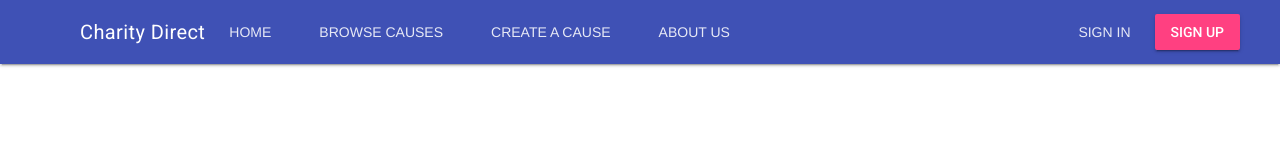
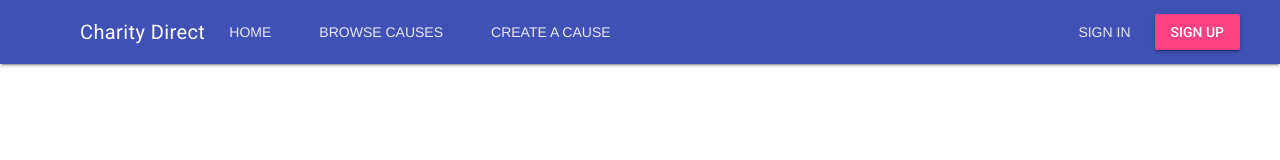
Before and after one commit to JCobbles/no-biene, a website: page public/index.html in a window 1280 px wide. Shown: the top 160 px of the page. Drawn offline with nearby package versions, Linux system fonts and the light colour scheme; some packages are replaced by stand-ins of ours; no server answers.

Commit message:
removed About us

```diff
--- a/public/index.html
+++ b/public/index.html
@@ -46,7 +46,7 @@
                         <a class="mdl-navigation__link mdl-typography--text-uppercase" href="#/">Home</a>
                         <a class="mdl-navigation__link mdl-typography--text-uppercase" href="#/">Browse Causes</a>
                         <a class="mdl-navigation__link mdl-typography--text-uppercase" href="#/create-cause">Create a Cause</a>
-                        <a class="mdl-navigation__link mdl-typography--text-uppercase" href="#/">About Us</a>
+
                     </nav>
                     <!-- Add spacer, to align navigation to the right -->
                     <div class="mdl-layout-spacer"></div>
@@ -65,7 +65,6 @@
                     <a class="mdl-navigation__link mdl-typography--text-uppercase" href="#/">Home</a>
                         <a class="mdl-navigation__link mdl-typography--text-uppercase" href="#/">Browse Causes</a>
                         <a class="mdl-navigation__link mdl-typography--text-uppercase" href="#/create-cause">Create a Cause</a>
-                        <a class="mdl-navigation__link mdl-typography--text-uppercase" href="#/">About Us</a>
                     <a class="mdl-navigation__link mdl-typography--text-uppercase" href="#/login">Sign In</a>
                     <a href="#/login" class="mdl-navigation__link mdl-button--raised mdl-js-ripple-effect mdl-typography--text-uppercase mdl-button--accent">
                         Sign Up
```
